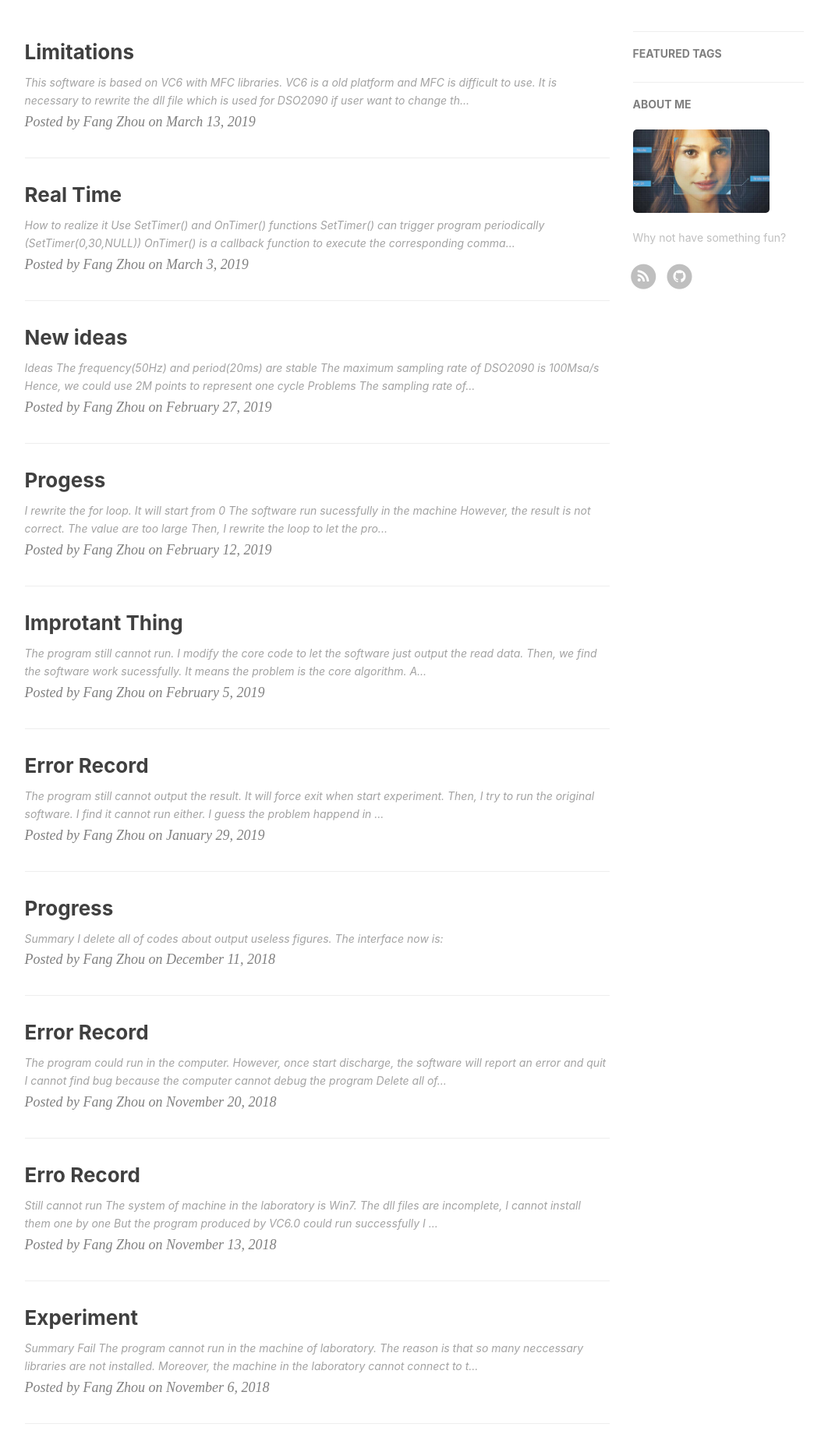
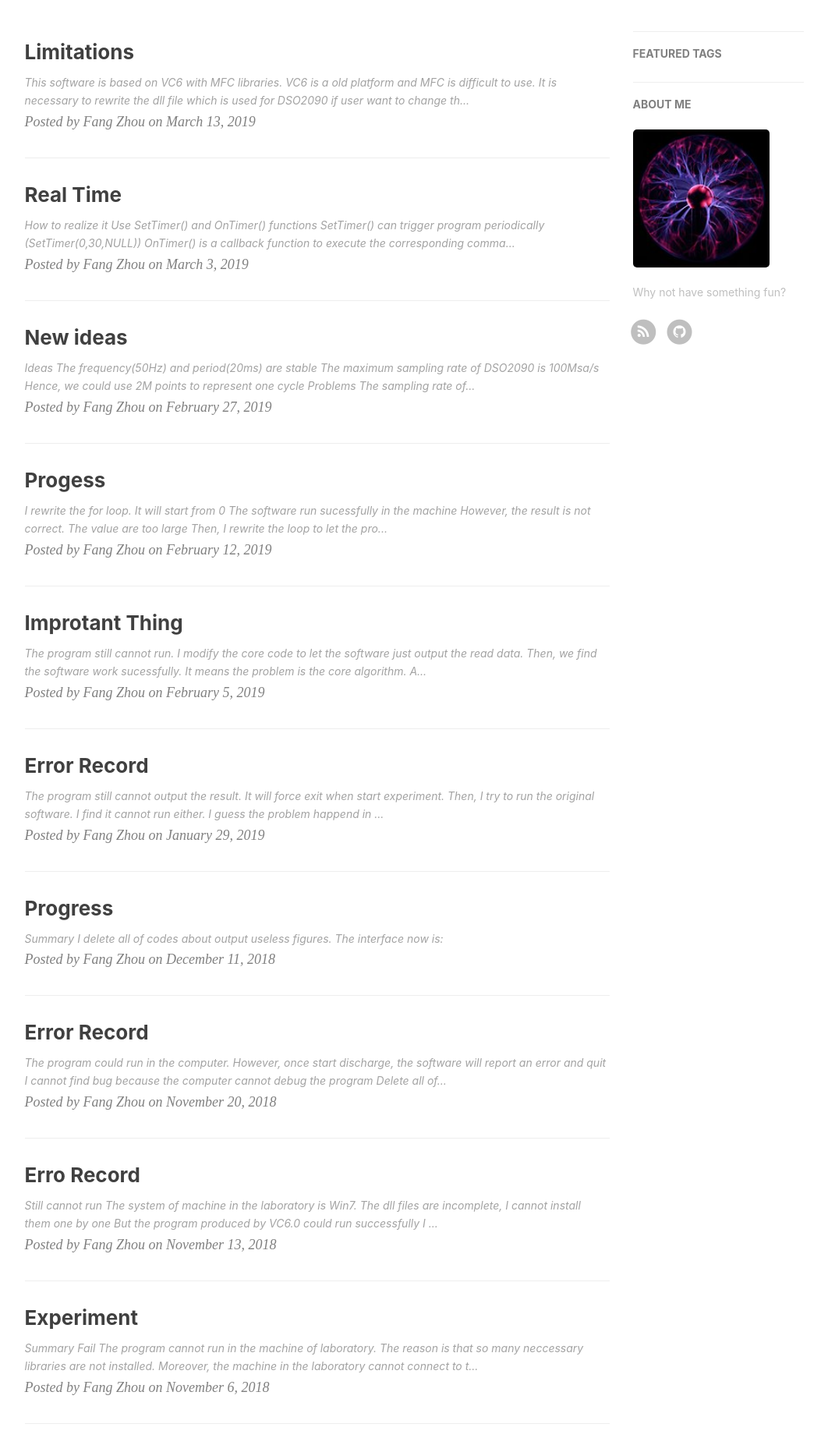
Before and after one commit to Online-power-measurement-system/Logbook, a Jekyll site: the page built from index.html, in a window 1280 px wide. Shown: the part 682-2526 px from the top of the page at 78% size, without its empty margins (136-1198 px from the left). Built offline with Jekyll 4.4.1, drawn with Linux system fonts in a browser that asks for light colours; nearby versions of some CDN libraries; the list of posts is cut into pages by our own code; comment, search, counter and statistics services are not loaded.

Commit message:
Update _config.yml

```diff
--- a/_config.yml
+++ b/_config.yml
@@ -70,7 +70,7 @@
 # Sidebar settings
 sidebar: true                           # whether or not using Sidebar.
 sidebar-about-description: "Why not have something fun?"
-sidebar-avatar: /img/site/avatar.png      # use absolute URL, seeing it's used in both `/` and `/about/`
+sidebar-avatar: /img/site/plasma.jpg      # use absolute URL, seeing it's used in both `/` and `/about/`
 
 
 
```
